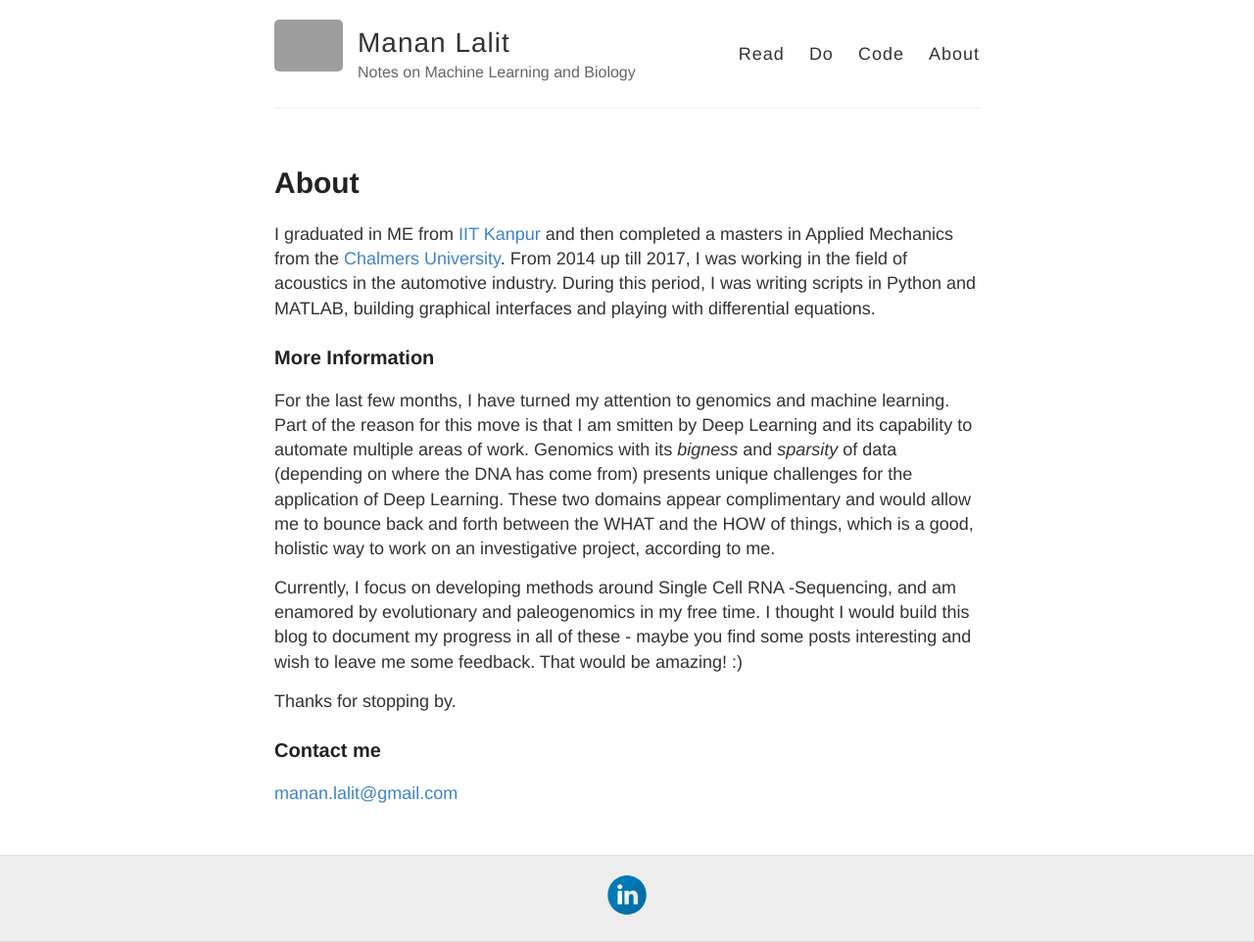
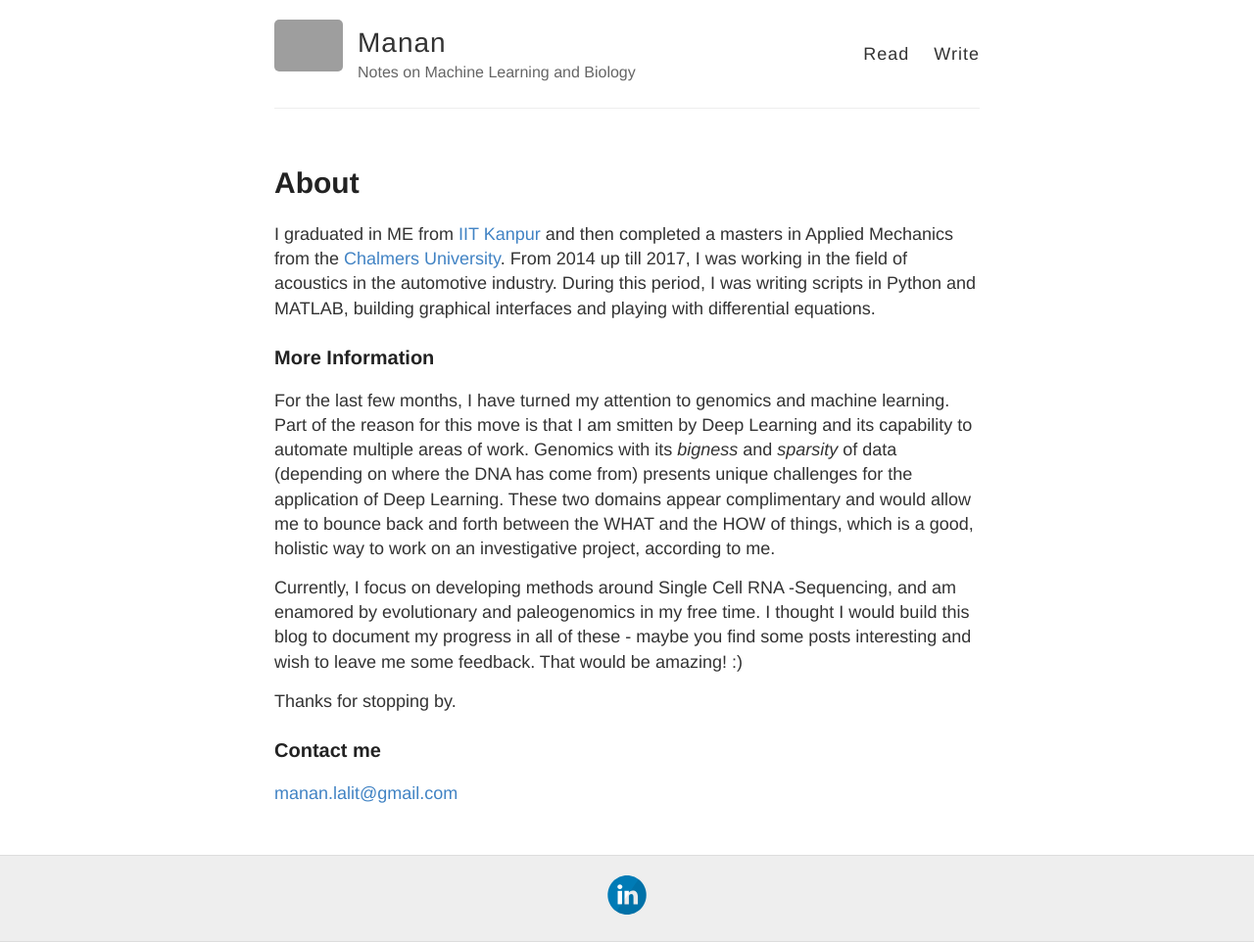
Before and after one commit to MLbyML/Addons, a Jekyll site: the page built from about.md, in a window 1280 px wide. Shown: the whole page at 98% size. Built offline with Jekyll 4.4.1, drawn with Linux system fonts in a browser that asks for light colours; grey boxes are pictures that could not be loaded.

Commit message:
Correct tabs

```diff
--- a/_config.yml
+++ b/_config.yml
@@ -3,7 +3,7 @@
 #
 
 # Name of your site (displayed in the header)
-name: Manan Lalit
+name: Manan
 
 # Short bio or description (displayed in the header)
 description: Notes on Machine Learning and Biology
@@ -47,7 +47,7 @@ url:
 # (http://yourusername.github.io/repository-name)
 # and NOT your User repository (http://yourusername.github.io)
 # then add in the baseurl here, like this: "/repository-name"
-baseurl: "/code"
+baseurl: "/pa"
 
 #
 # !! You don't need to change any of the configuration flags below !!
--- a/_layouts/default.html
+++ b/_layouts/default.html
@@ -27,10 +27,8 @@
           </div>
 
           <nav>
-            <a href="{{ site.baseurl }}/../">Read</a>
-            <a href="{{ site.baseurl}}/../do">Do</a>
-	    <a href="{{ site.baseurl }}/">Code</a>
-            <a href="{{ site.baseurl }}/../about">About</a>
+	    <a href="{{ site.baseurl }}/">Read</a>
+	    <a href="{{ site.baseurl}}/../write">Write</a>
           </nav>
         </header>
       </div>
```
